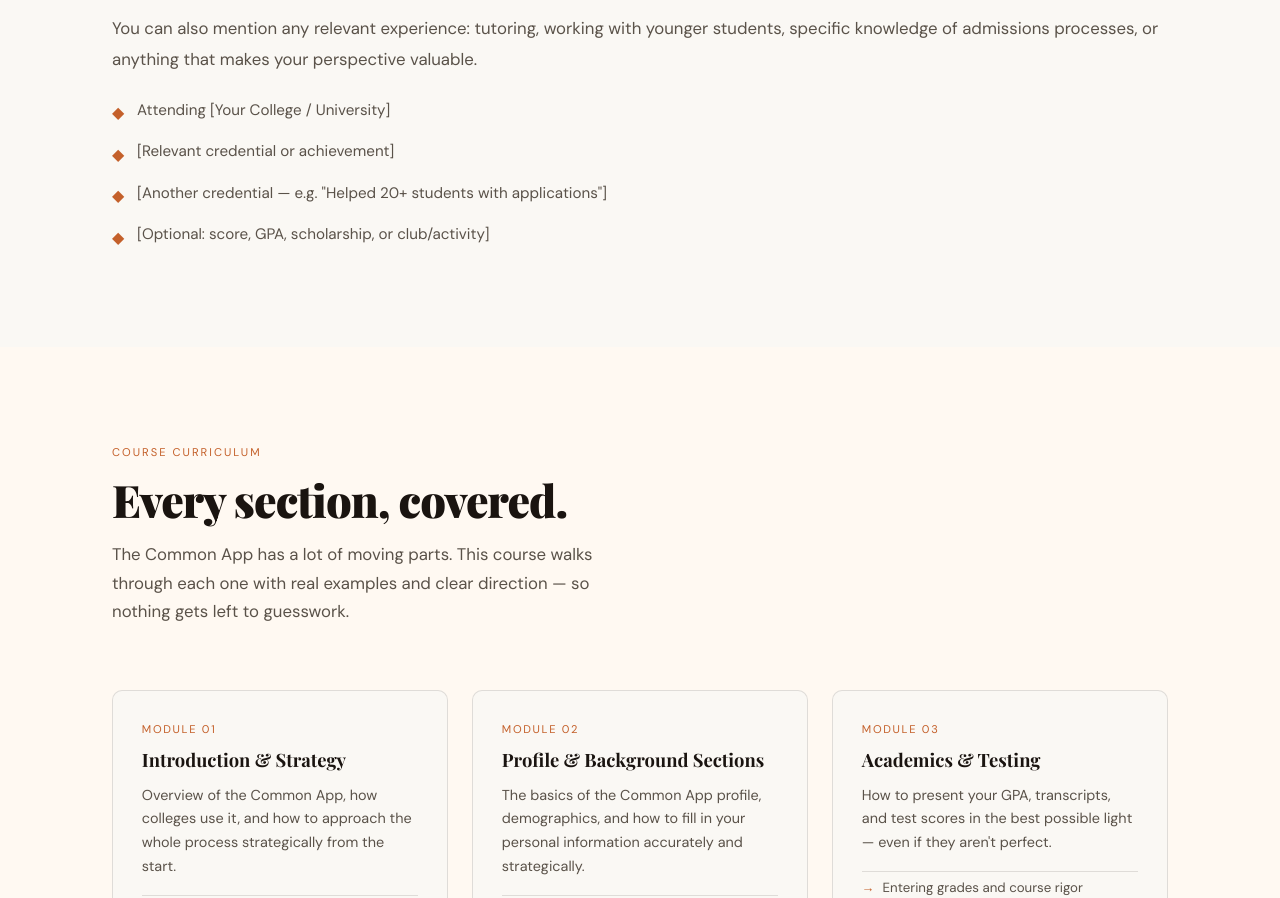
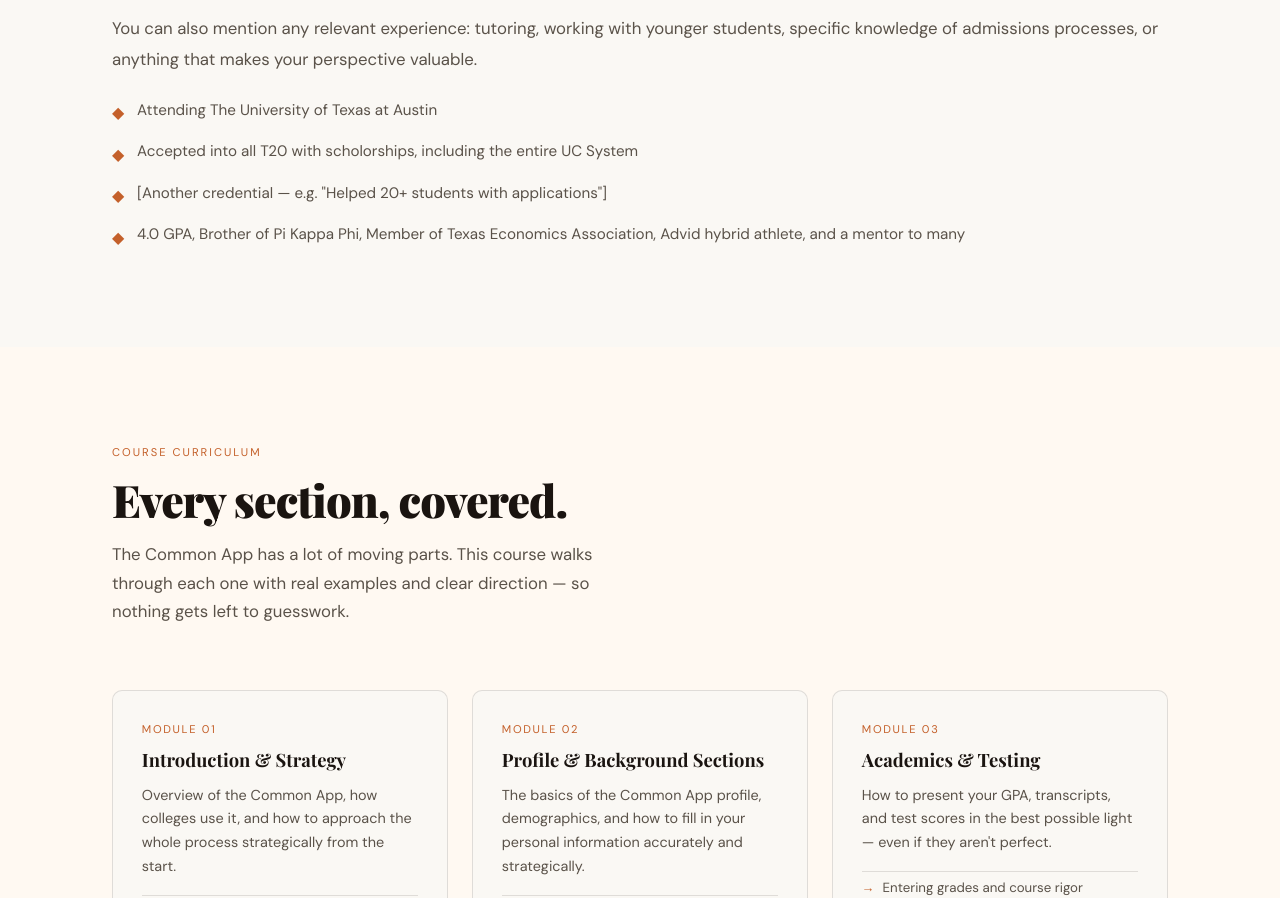
Before and after one commit to TJWILSON1/commonappplaybook2, a plain HTML site: page index.html in a window 1280 px wide. Shown: the part 1683-2581 px from the top of the page. Drawn offline with nearby package versions, Linux system fonts and the light colour scheme; a web font is replaced by a local one.

Commit message:
Update index.html

```diff
--- a/index.html
+++ b/index.html
@@ -632,10 +632,10 @@
         <p>You can also mention any relevant experience: tutoring, working with younger students, specific knowledge of admissions processes, or anything that makes your perspective valuable.</p>
       </div>
       <ul class="credential-list">
-        <li><span class="cred-icon">◆</span> Attending [Your College / University]</li>
-        <li><span class="cred-icon">◆</span> [Relevant credential or achievement]</li>
+        <li><span class="cred-icon">◆</span> Attending The University of Texas at Austin </li>
+        <li><span class="cred-icon">◆</span> Accepted into all T20 with scholorships, including the entire UC System </li>
         <li><span class="cred-icon">◆</span> [Another credential — e.g. "Helped 20+ students with applications"]</li>
-        <li><span class="cred-icon">◆</span> [Optional: score, GPA, scholarship, or club/activity]</li>
+        <li><span class="cred-icon">◆</span> 4.0 GPA, Brother of Pi Kappa Phi, Member of Texas Economics Association, Advid hybrid athlete, and a mentor to many </li>
       </ul>
     </div>
   </div>
```
